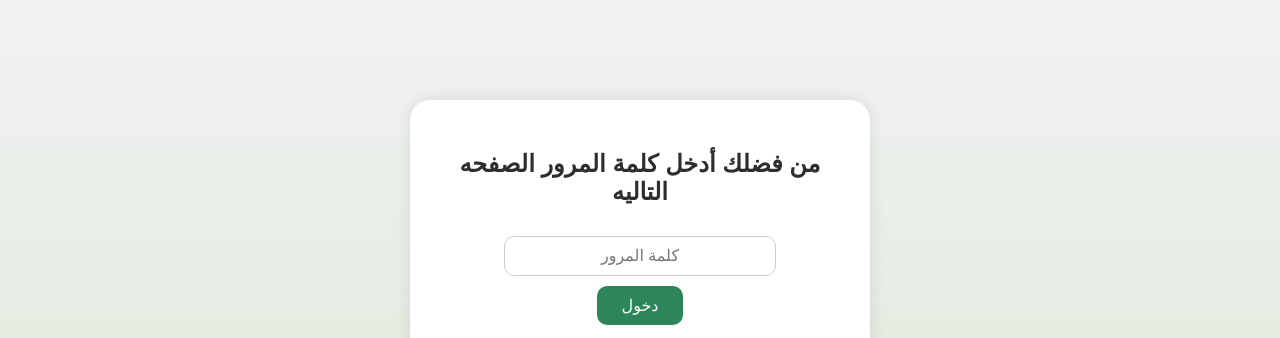
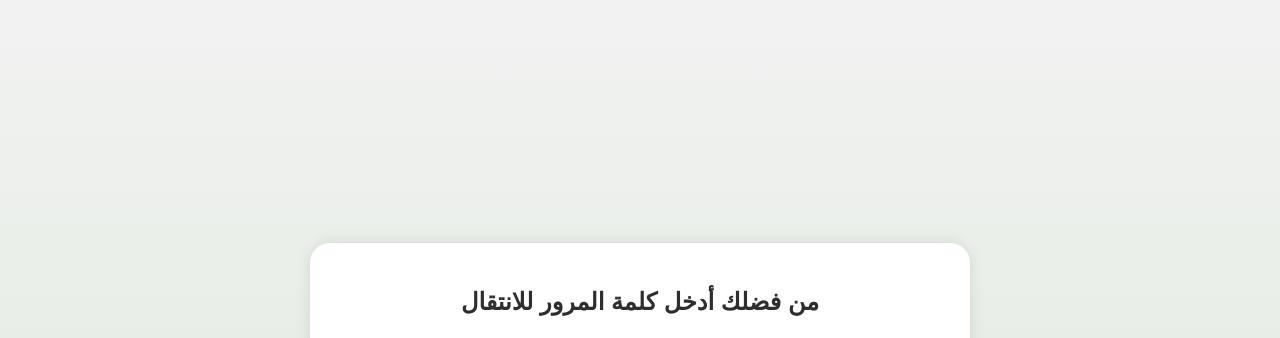
Before and after one commit to m0x8/quran, a plain HTML site: page index.html in a window 1280 px wide. Shown: the top 338 px of the page. Drawn offline with Linux system fonts and the light colour scheme.

Commit message:
Update index.html

```diff
--- a/index.html
+++ b/index.html
@@ -3,43 +3,60 @@
 <head>
   <meta charset="UTF-8">
   <title>تهنئة ختم القرآن</title>
+  <meta name="viewport" content="width=device-width, initial-scale=1.0">
   <style>
+    * {
+      box-sizing: border-box;
+    }
+
     body {
       margin: 0;
+      padding: 0;
       font-family: 'Tajawal', sans-serif;
       background: linear-gradient(to bottom, #f2f2f2, #dbe9d8);
       color: #2e2e2e;
+      display: flex;
+      justify-content: center;
+      align-items: center;
+      min-height: 100vh;
+      text-align: center;
     }
 
     .hidden {
       display: none;
     }
 
-    .centered {
-      text-align: center;
-      padding: 50px;
+    .container {
+      width: 100%;
+      max-width: 700px;
+      padding: 20px;
     }
 
-    .card {
+    .card, .password-box {
       background-color: #ffffff;
       border-radius: 20px;
       box-shadow: 0 0 15px rgba(0,0,0,0.1);
       padding: 30px;
-      max-width: 600px;
-      margin: 50px auto;
+      width: 100%;
+    }
+
+    h1, h2, p {
+      margin: 15px 0;
     }
 
     input[type="password"] {
       padding: 10px;
       font-size: 1em;
-      width: 250px;
-      margin: 10px 0;
+      width: 80%;
+      max-width: 300px;
+      margin-top: 10px;
       border: 1px solid #ccc;
       border-radius: 10px;
       text-align: center;
     }
 
     button {
+      margin-top: 15px;
       padding: 10px 25px;
       background-color: #2d8659;
       color: white;
@@ -59,6 +76,7 @@
       display: none;
       font-weight: bold;
       color: #006633;
+      font-size: 1.2em;
     }
 
     .error {
@@ -73,22 +91,27 @@
       margin-top: 40px;
     }
 
-    .password-box {
-      background-color: #ffffff;
-      border-radius: 20px;
-      box-shadow: 0 0 15px rgba(0,0,0,0.1);
-      padding: 30px;
-      max-width: 400px;
-      margin: 100px auto;
+    @media screen and (max-width: 600px) {
+      .card, .password-box {
+        padding: 20px 15px;
+      }
+
+      .signature {
+        font-size: 1.5em;
+      }
+
+      .duaa {
+        font-size: 1em;
+      }
     }
   </style>
 </head>
 <body>
 
   <!-- شاشة كلمة المرور -->
-  <div id="passwordScreen">
-    <div class="password-box centered">
-      <h2>من فضلك أدخل كلمة المرور الصفحه التاليه</h2>
+  <div id="passwordScreen" class="container">
+    <div class="password-box">
+      <h2>من فضلك أدخل كلمة المرور للانتقال</h2>
       <input type="password" id="passwordInput" placeholder="كلمة المرور">
       <br>
       <button onclick="checkPassword()">دخول</button>
@@ -98,13 +121,14 @@
   </div>
 
   <!-- المحتوى الرئيسي بعد الدخول -->
-  <div id="mainContent" class="hidden">
+  <div id="mainContent" class="container hidden">
     <div class="card">
       <h1>مبارك يا زوجتي الحبيبة 💖</h1>
       <p>الحمد لله الذي وفقنا لختم كتابه الكريم سويًا.</p>
       <p>أسأل الله أن يجعل القرآن نورًا في دربنا، ورفيقًا في حياتنا، وشفاعةً لنا يوم نلقاه.</p>
-      <button onclick="showDuaa()">اضغطي هنا للدعاء</button>
-      <p class="duaa" id="duaa">اللهم اجعلنا من أهل القرآن، الذين هم أهلك وخاصتك، واجعل القرآن ربيع قلوبنا ونور صدورنا.</p>
+      <button onclick="showDuaa()">اضغطي عليا هنا بس مش اوي</button>
+      <p class="duaa" id="duaa">💖أطال االله في عمرك ي عمري وجعلكي خير المعين لكي وجعلني خير المعين لكي ي زوجتي الحبية انتي</p>
+<p class="signature">𝒜ℳ</p>
     </div>
   </div>
 
```
